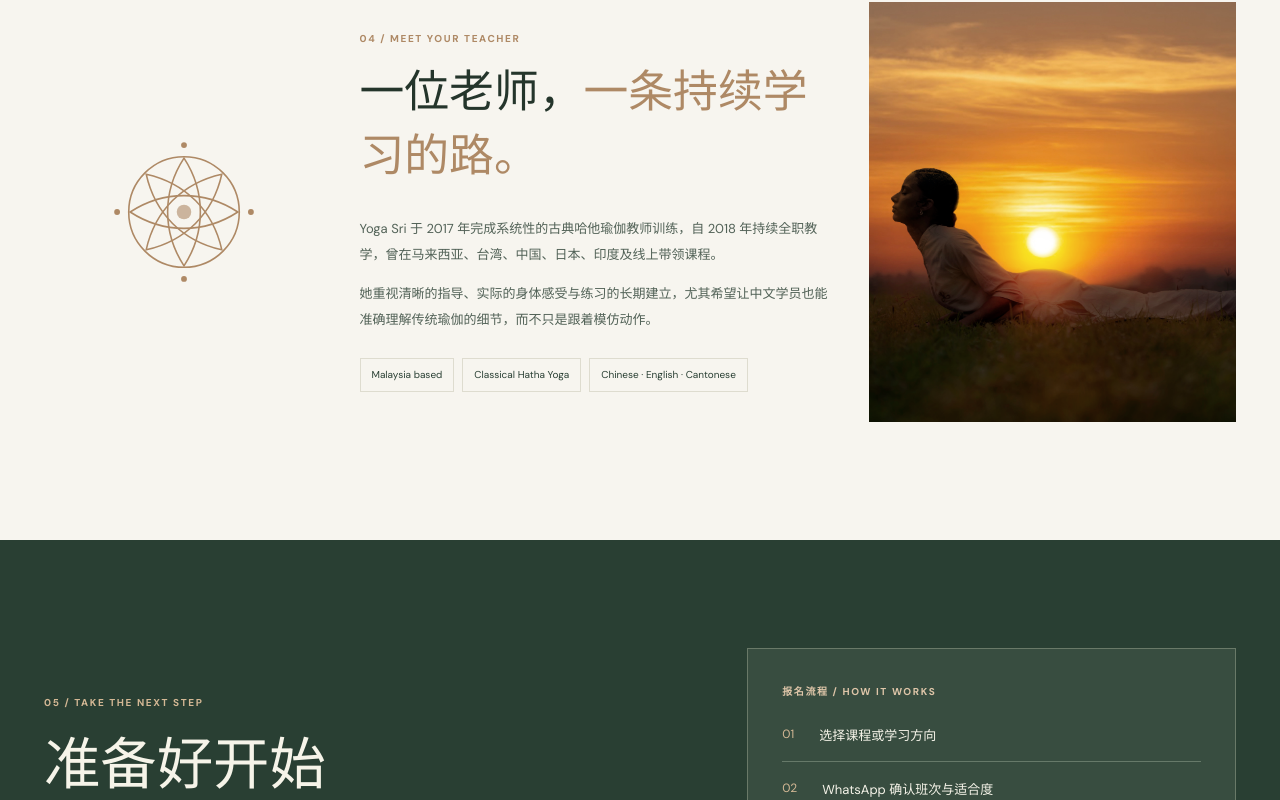
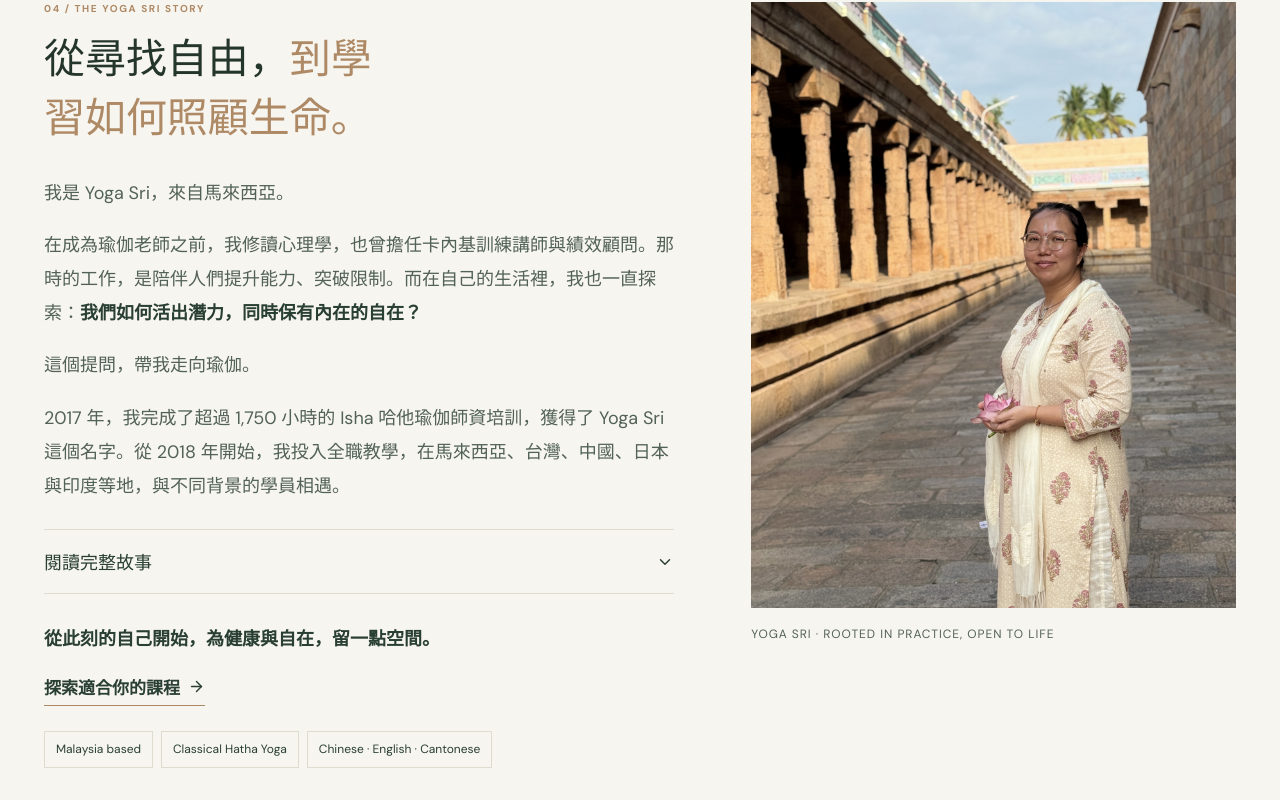
Before and after one commit to yogasriliew-source/yoagsri.org, a Next.js app: page / in a window 1280 px wide. Shown: the part 4700-5500 px from the top of the page. Built offline with nearby package versions, Linux system fonts and the light colour scheme.

Commit message:
Add Yoga Sri personal story with accessible expandable reading section

```diff
--- a/pages/index.tsx
+++ b/pages/index.tsx
@@ -520,10 +520,37 @@ export default function Home() {
             </div>
           </div>
         </section>
-        <section className="section-pad about-section shell" id="about">
-          <div className="about-mark"><Kolam /></div>
-          <div className="about-copy"><div className="eyebrow">04 / MEET YOUR TEACHER</div><h2>一位老师，<em>一条持续学习的路。</em></h2><p>Yoga Sri 于 2017 年完成系统性的古典哈他瑜伽教师训练，自 2018 年持续全职教学，曾在马来西亚、台湾、中国、日本、印度及线上带领课程。</p><p>她重视清晰的指导、实际的身体感受与练习的长期建立，尤其希望让中文学员也能准确理解传统瑜伽的细节，而不只是跟着模仿动作。</p><div className="about-tags"><span>Malaysia based</span><span>Classical Hatha Yoga</span><span>Chinese · English · Cantonese</span></div></div>
-          <div className="about-image"><img src="/images/surya-shakti.jpg" loading="lazy" alt="经典哈他瑜伽练习照片"/></div>
+        <section className="section-pad about-section shell yoga-story" id="about" aria-labelledby="story-title">
+          <div className="about-copy">
+            <div className="eyebrow">04 / THE YOGA SRI STORY</div>
+            <h2 id="story-title">從尋找自由，<em>到學習如何照顧生命。</em></h2>
+            <p>我是 Yoga Sri，來自馬來西亞。</p>
+            <p>在成為瑜伽老師之前，我修讀心理學，也曾擔任卡內基訓練講師與績效顧問。那時的工作，是陪伴人們提升能力、突破限制。而在自己的生活裡，我也一直探索：<strong>我們如何活出潛力，同時保有內在的自在？</strong></p>
+            <p>這個提問，帶我走向瑜伽。</p>
+            <p>2017 年，我完成了超過 1,750 小時的 Isha 哈他瑜伽師資培訓，獲得了 Yoga Sri 這個名字。從 2018 年開始，我投入全職教學，在馬來西亞、台灣、中國、日本與印度等地，與不同背景的學員相遇。</p>
+            <details className="story-details">
+              <summary>閱讀完整故事 <ChevronDown size={18} aria-hidden="true" /></summary>
+              <div className="story-body">
+                <p>每一次教學，都讓我更關心一件事：課堂上的練習，如何真正走進一個人的生活？當工作忙碌、身體疲倦、心裡充滿牽掛時，我們是否仍有方法照顧自己？</p>
+                <h3>讓古老的智慧，回到日常</h3>
+                <p>哈他瑜伽給了我一條從身體開始、深入觀察自己的道路。隨著對阿育吠陀的學習與親身體驗，我也開始更細緻地理解飲食、作息、環境與個人狀態之間的關係。</p>
+                <p>這些探索逐漸成為 Yoga Sri 的教學方向：以古典哈他瑜伽為根基，結合阿育吠陀的生活觀點，並在需要時與專業醫師合作，陪伴學員找到適合自己的練習與養護節奏。</p>
+                <p>你可以從一堂入門課開始，也可以留一段時間，深入認識自己的身體。練習的深度，會在一次次真實的投入裡慢慢累積。</p>
+                <h3>自由，也包括好好照顧自己</h3>
+                <p>以前，我嚮往的自由，是去不同的地方，做喜歡的事，活出生命的可能。</p>
+                <p>走過多年的教學與探索，如今的我，也珍惜另一種自由：聽見自己的需要，尊重身體的節奏，清楚地做選擇，並為自己的生活承擔責任。</p>
+                <p>我仍在這條路上學習。作為老師，我願意分享親身實踐的工具，也尊重每個人不同的起點與步伐。</p>
+                <p>這是我想透過 Yoga Sri 帶給你的陪伴。</p>
+              </div>
+            </details>
+            <p className="story-closing"><strong>從此刻的自己開始，為健康與自在，留一點空間。</strong></p>
+            <a className="text-link" href="#find">探索適合你的課程 <ArrowRight size={17} aria-hidden="true" /></a>
+            <div className="about-tags"><span>Malaysia based</span><span>Classical Hatha Yoga</span><span>Chinese · English · Cantonese</span></div>
+          </div>
+          <div className="story-portrait">
+            <div className="about-image"><img src="/images/yoga-sri-portrait.jpeg" loading="lazy" alt="Yoga Sri，古典哈他瑜伽老師"/></div>
+            <p className="story-caption">YOGA SRI · ROOTED IN PRACTICE, OPEN TO LIFE</p>
+          </div>
         </section>
         <section className="booking-section section-pad" id="booking">
           <div className="shell booking-inner"><div><div className="eyebrow">05 / TAKE THE NEXT STEP</div><h2>准备好开始<br/><em>属于你的练习了吗？</em></h2><p>无需先填写复杂表单。告诉我们你感兴趣的课程，我们会通过 WhatsApp 回复可安排的班次、地点与报名步骤。</p></div><div className="booking-card"><div className="booking-label">报名流程 / HOW IT WORKS</div><ol><li><span>01</span>选择课程或学习方向</li><li><span>02</span>WhatsApp 确认班次与适合度</li><li><span>03</span>确认名额并完成报名</li></ol><a className="btn btn-cream" href={whatsapp(selectedPath.title)} target="_blank" rel="noreferrer"><MessageCircle size={19}/> WhatsApp 咨询我的课程 <ArrowUpRight size={18}/></a><small>将自动带入你当前选择的学习方向；不会要求在网页公开填写健康资料。</small></div></div>
@@ -542,6 +569,28 @@ export default function Home() {
         </section>
       </main>
       <footer className="site-footer"><div className="shell footer-grid"><div><div className="footer-logo"><Kolam/> <span>Yoga Sri</span></div><p>Classical practice for a more conscious life.</p></div><div><strong>Explore</strong><a href="#find">三大学习路径</a><a href="#featured">课程资料</a><a href="#about">关于老师</a></div><div><strong>Connect</strong><a href={whatsapp()} target="_blank" rel="noreferrer">WhatsApp: +60 12-672 5549</a><span>Kuala Lumpur · Petaling Jaya · Online</span></div></div><div className="shell footer-bottom"><span>© 2026 Yoga Sri. All rights reserved.</span><span>瑜伽与阿育吠陀教育内容不替代医疗建议。</span></div></footer>
+      <style jsx global>{`
+        .about-section.yoga-story{grid-template-columns:minmax(0,1.3fr) minmax(0,1fr);gap:clamp(28px,6vw,80px);align-items:start}
+        .yoga-story .about-copy{min-width:0}
+        .yoga-story .about-copy p{font-size:18px;line-height:1.9}
+        .yoga-story .about-copy h2{font-size:clamp(30px,3.2vw,44px);text-wrap:balance}
+        .yoga-story .about-copy strong{font-weight:600;color:var(--green)}
+        .yoga-story .story-portrait{min-width:0}
+        .yoga-story .about-image{min-height:0;max-height:none;aspect-ratio:4/5}
+        .yoga-story .about-image img{height:100%;object-fit:cover}
+        .yoga-story .story-caption{font-size:12px;line-height:1.7;letter-spacing:.08em;color:var(--muted);margin:16px 0}
+        .yoga-story .story-details{border-top:1px solid var(--line);border-bottom:1px solid var(--line);margin:26px 0}
+        .yoga-story .story-details summary{display:flex;align-items:center;justify-content:space-between;gap:16px;padding:18px 0;cursor:pointer;list-style:none;font-size:18px;color:var(--green)}
+        .yoga-story .story-details summary::-webkit-details-marker{display:none}
+        .yoga-story .story-details summary:focus-visible{outline:2px solid var(--green);outline-offset:5px}
+        .yoga-story .story-details[open] summary svg{transform:rotate(180deg)}
+        .yoga-story .story-body{padding:8px 0}
+        .yoga-story .story-body h3{font-size:25px;line-height:1.5;margin:30px 0 16px;color:var(--green)}
+        .yoga-story .story-closing{margin-top:28px}
+        .yoga-story .text-link{font-size:17px}
+        .yoga-story .about-tags span{font-size:12px}
+        @media(max-width:650px){.about-section.yoga-story{grid-template-columns:1fr}.yoga-story .story-portrait{grid-row:1}.yoga-story .about-image{aspect-ratio:4/3}.yoga-story .about-image img{object-position:center 35%}}
+      `}</style>
       <div className="mobile-action-bar"><a href="#find">找到适合的课程 <ArrowRight size={16}/></a><a href={whatsapp(selectedPath.title)} target="_blank" rel="noreferrer"><MessageCircle size={17}/> 直接咨询</a></div>
     </>
   );
```
